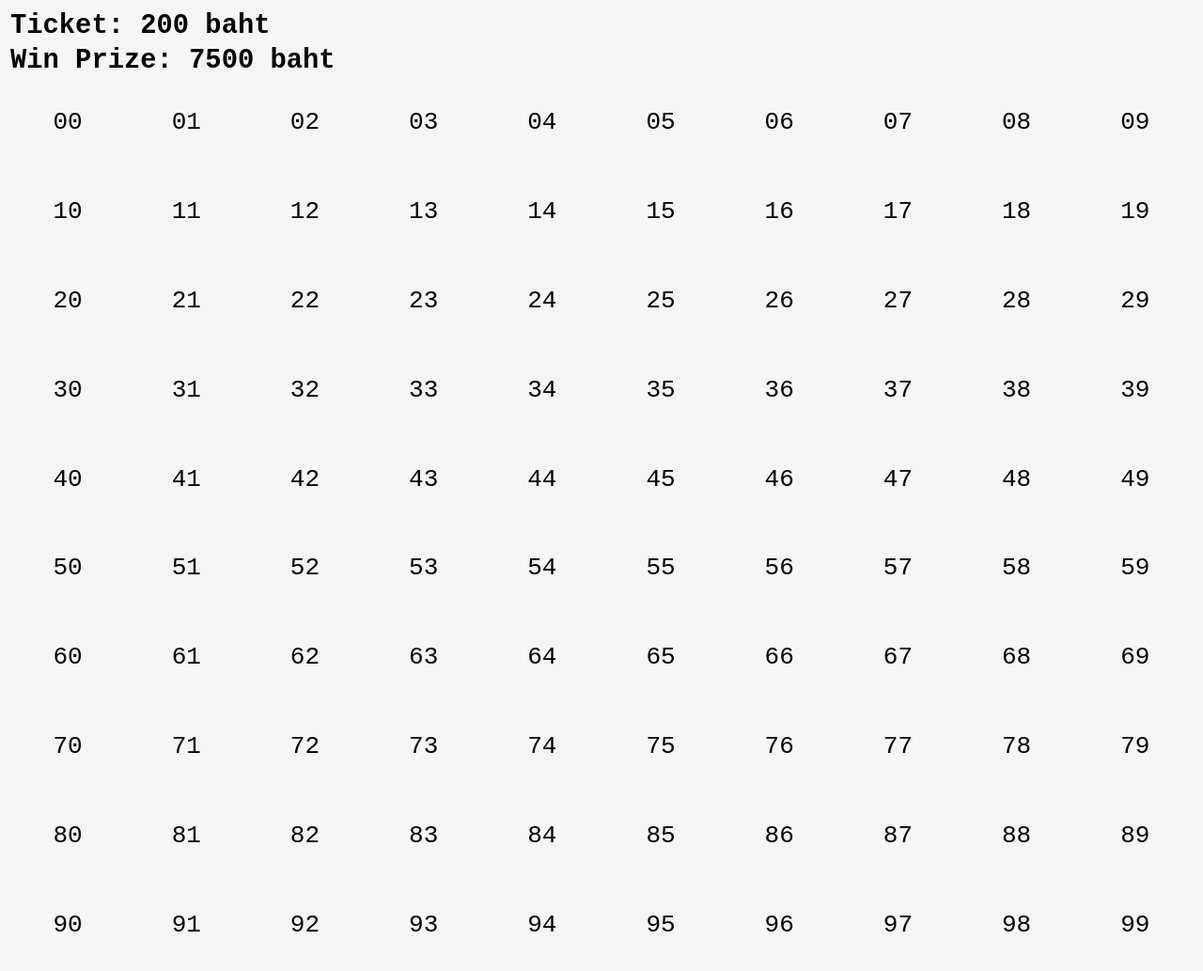
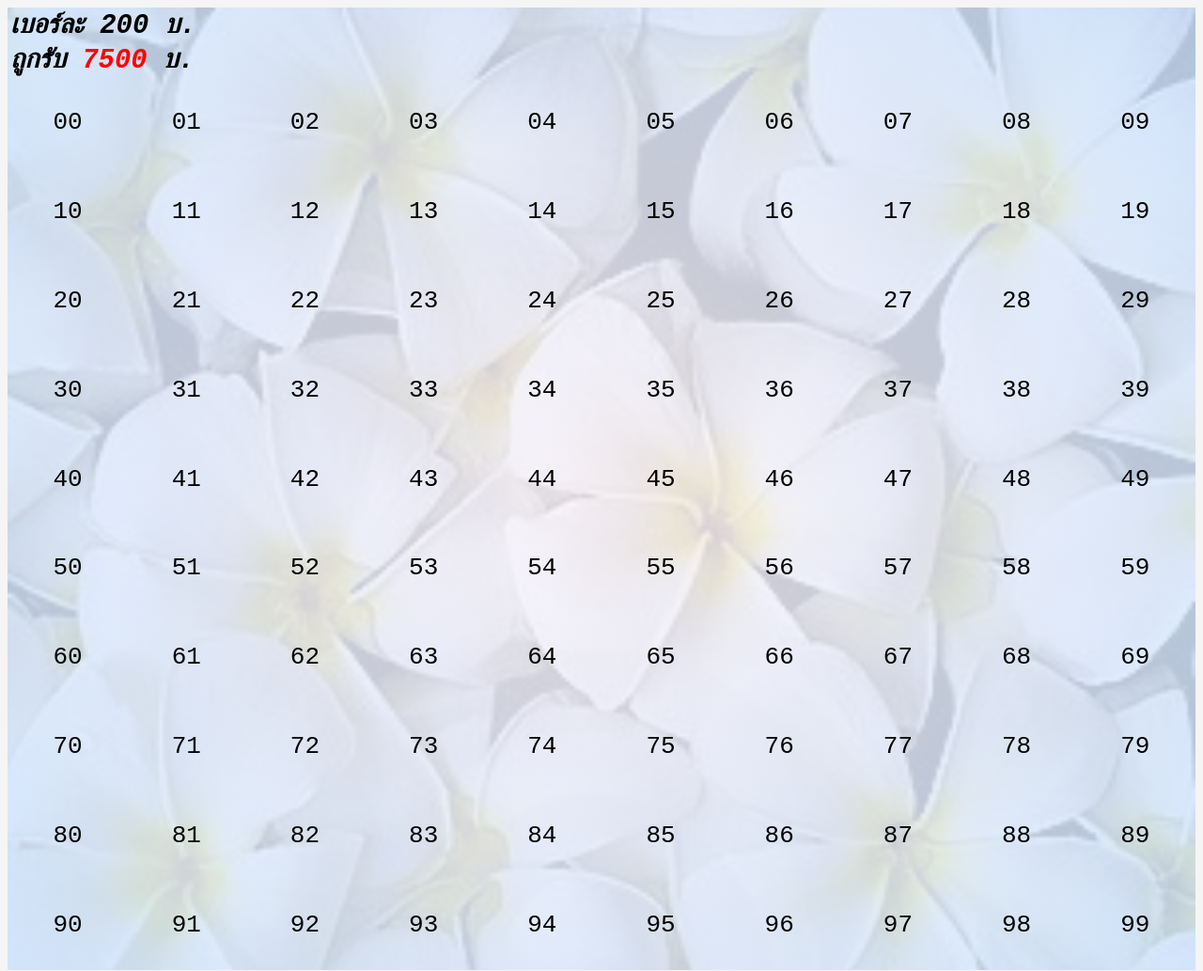
Before and after one commit to readandwrite864/my_lottery, a plain HTML site: page index.html in a window 1280 px wide. Shown: the top 1033 px of the page at 94% size. Drawn offline with Linux system fonts and the light colour scheme.

Commit message:
add: style

```diff
--- a/index.js
+++ b/index.js
@@ -23,12 +23,13 @@ function createTable(rows, cols) {
   const prices = getPrices();
   const ticket_price = document.createElement("th");
   ticket_price.colSpan = cols;
-  ticket_price.textContent = `Ticket: ${prices.ticket_price} baht`;
+  ticket_price.textContent = `เบอร์ละ ${prices.ticket_price} บ.`;
   theadRow1.appendChild(ticket_price);
 
   const win_prize = document.createElement("th");
+  const win_prize_amount = `<span style="color: red;">${prices.win_prize}</span>`
   win_prize.colSpan = cols;
-  win_prize.textContent = `Win Prize: ${prices.win_prize} baht`;
+  win_prize.innerHTML = `ถูกรับ ${win_prize_amount} บ.`;
   theadRow2.appendChild(win_prize);
 
   const tbody = document.createElement("tbody");
--- a/style.css
+++ b/style.css
@@ -1,11 +1,22 @@
 thead {
   font-size: 1.8rem;
   text-align: left;
+  font-style: italic;
 }
 
 table {
+  box-sizing: border-box;
   width: 100%;
   height: 80vw;
+  background-image: radial-gradient(
+      circle,
+      rgba(251, 244, 250, 0.85) 0%,
+      rgba(205, 228, 255, 0.85) 100%
+    ),
+    url("bg.jpg");
+
+  background-repeat: no-repeat;
+  background-size: cover;
 }
 
 table button {
@@ -16,9 +27,11 @@ table button {
   height: 100%;
   text-align: center;
   padding: 0;
+  border-radius: 0.25rem;
 }
 
-fieldset, form {
+fieldset,
+form {
   display: flex;
   flex-direction: column;
   gap: 0.5rem;
```
Also changed, not shown: bg.jpg (added).
